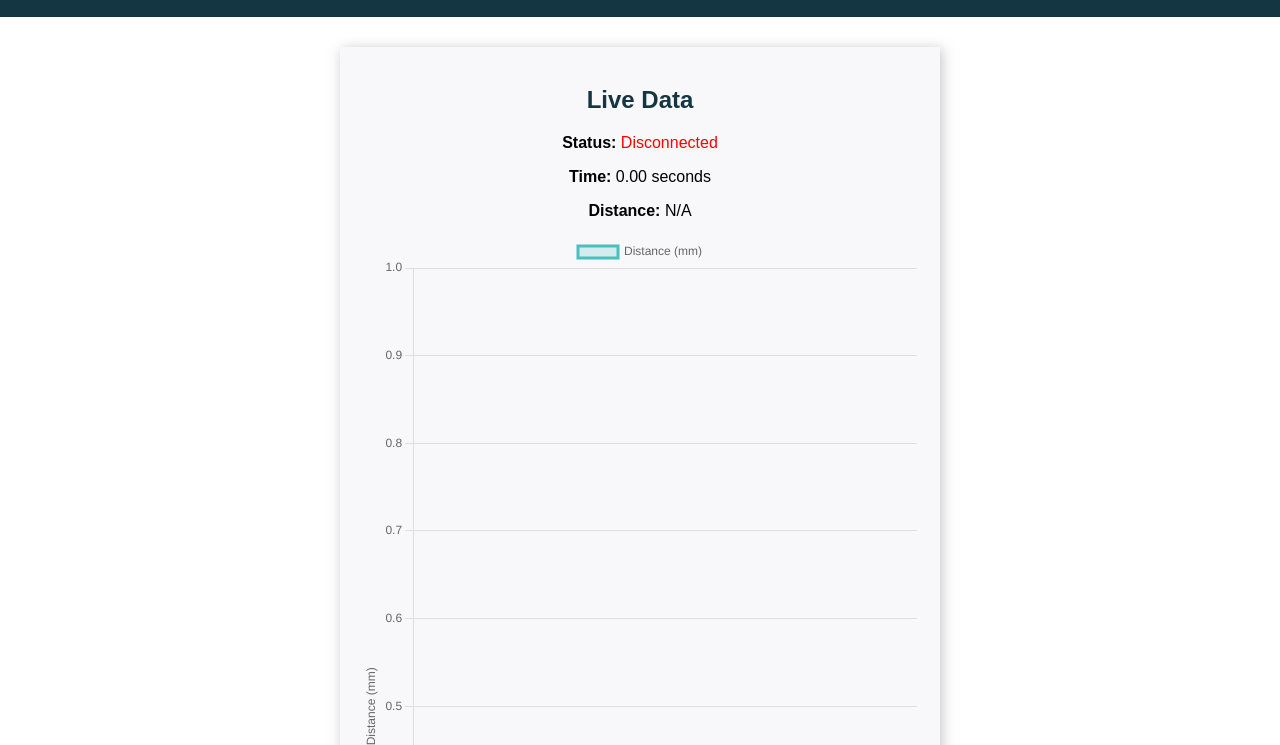
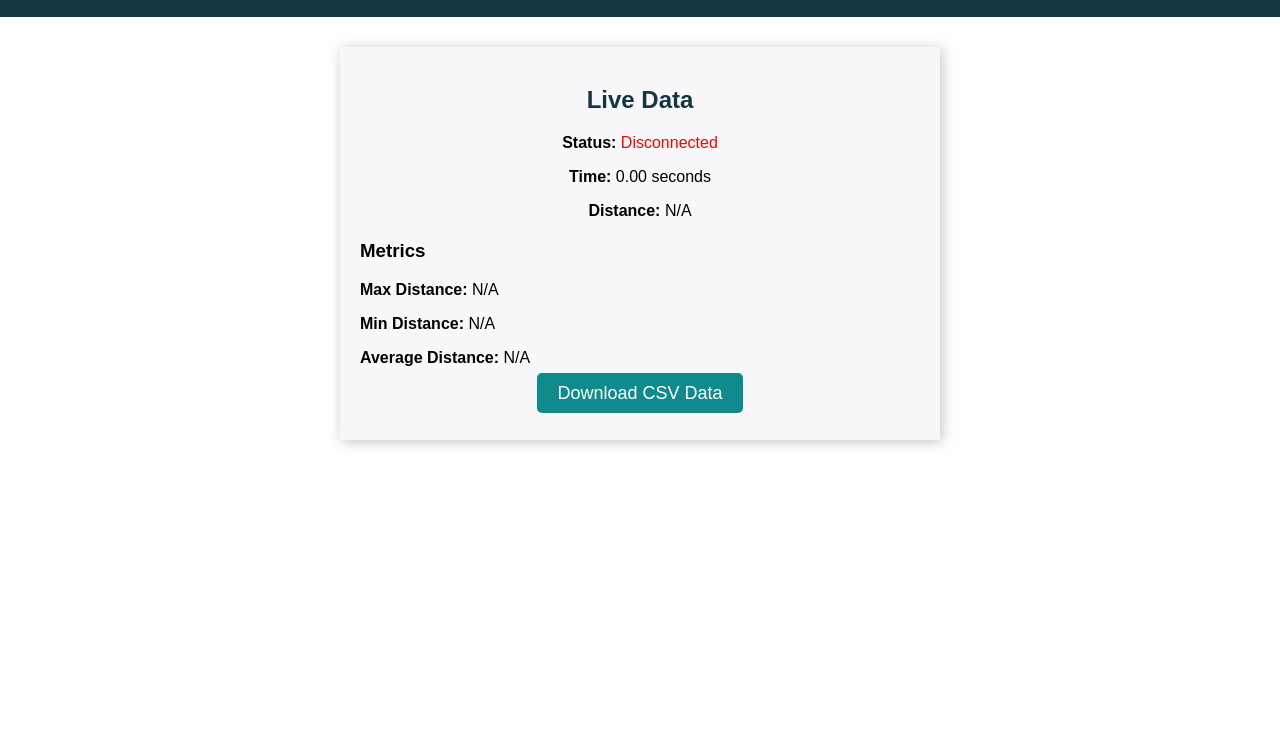
Before and after one commit to TEssarhir/ENSEM-ToF-Distance-Tracker, a plain HTML site: page data/index.html in a window 1280 px wide. Shown: the part 55-800 px from the top of the page. Drawn offline with nearby package versions, Linux system fonts and the light colour scheme; animation ran at ten frames a second.

Commit message:
Removed unused `chart.js` code in `index.html`.

```diff
--- a/data/index.html
+++ b/data/index.html
@@ -4,7 +4,6 @@
     <meta charset="UTF-8">
     <meta name="viewport" content="width=device-width, initial-scale=1">
     <title>ESP32 Distance Tracker</title>
-    <script src="https://cdn.jsdelivr.net/npm/chart.js"></script>
 </head>
 <body>
 <div class="topnav">
@@ -16,7 +15,6 @@
         <p><strong>Status:</strong> <span id="status" style="color: red;">Disconnected</span></p>
         <p><strong>Time:</strong> <span id="temps">0.00 seconds</span></p>
         <p><strong>Distance:</strong> <span id="distance">N/A</span></p>
-        <canvas id="distanceChart" width="400" height="200"></canvas>
         <div class="metrics">
             <h3>Metrics</h3>
             <p><strong>Max Distance:</strong> <span id="maxDistance">N/A</span></p>
@@ -30,10 +28,9 @@
 <script>
     var gateway = `ws://${window.location.hostname}/ws`;
     var websocket;
-    var chart;
     var timeData = [];
     var distanceData = [];
-    var updateInterval = 1000; // Chart updates every 1 second
+    var updateInterval = 1000; // Updates every 1 second
     var lastUpdate = Date.now();
 
     window.addEventListener('load', onLoad);
@@ -85,18 +82,10 @@
             }
         }
 
-        // Limit the number of data points displayed on the chart
+        // Limit the number of data points
         if (timeData.length > 100) {
             timeData.shift();
             distanceData.shift();
-        }
-
-        // Update chart at throttled intervals
-        if (Date.now() - lastUpdate > updateInterval) {
-            lastUpdate = Date.now();
-            if (chart) {
-                chart.update();
-            }
         }
 
         // Update metrics
@@ -105,43 +94,6 @@
 
     function onLoad(event) {
         initWebSocket();
-        initChart();
-    }
-
-    function initChart() {
-        const ctx = document.getElementById('distanceChart').getContext('2d');
-        chart = new Chart(ctx, {
-            type: 'line',
-            data: {
-                labels: timeData,
-                datasets: [{
-                    label: 'Distance (mm)',
-                    data: distanceData,
-                    borderColor: 'rgba(75, 192, 192, 1)',
-                    backgroundColor: 'rgba(75, 192, 192, 0.2)',
-                    tension: 0.4,
-                }]
-            },
-            options: {
-                responsive: true,
-                maintainAspectRatio: false,
-                scales: {
-                    x: {
-                        title: {
-                            display: true,
-                            text: 'Time (seconds)',
-                        }
-                    },
-                    y: {
-                        title: {
-                            display: true,
-                            text: 'Distance (mm)',
-                        },
-                        beginAtZero: true
-                    }
-                }
-            }
-        });
     }
 
     function updateMetrics() {
```
